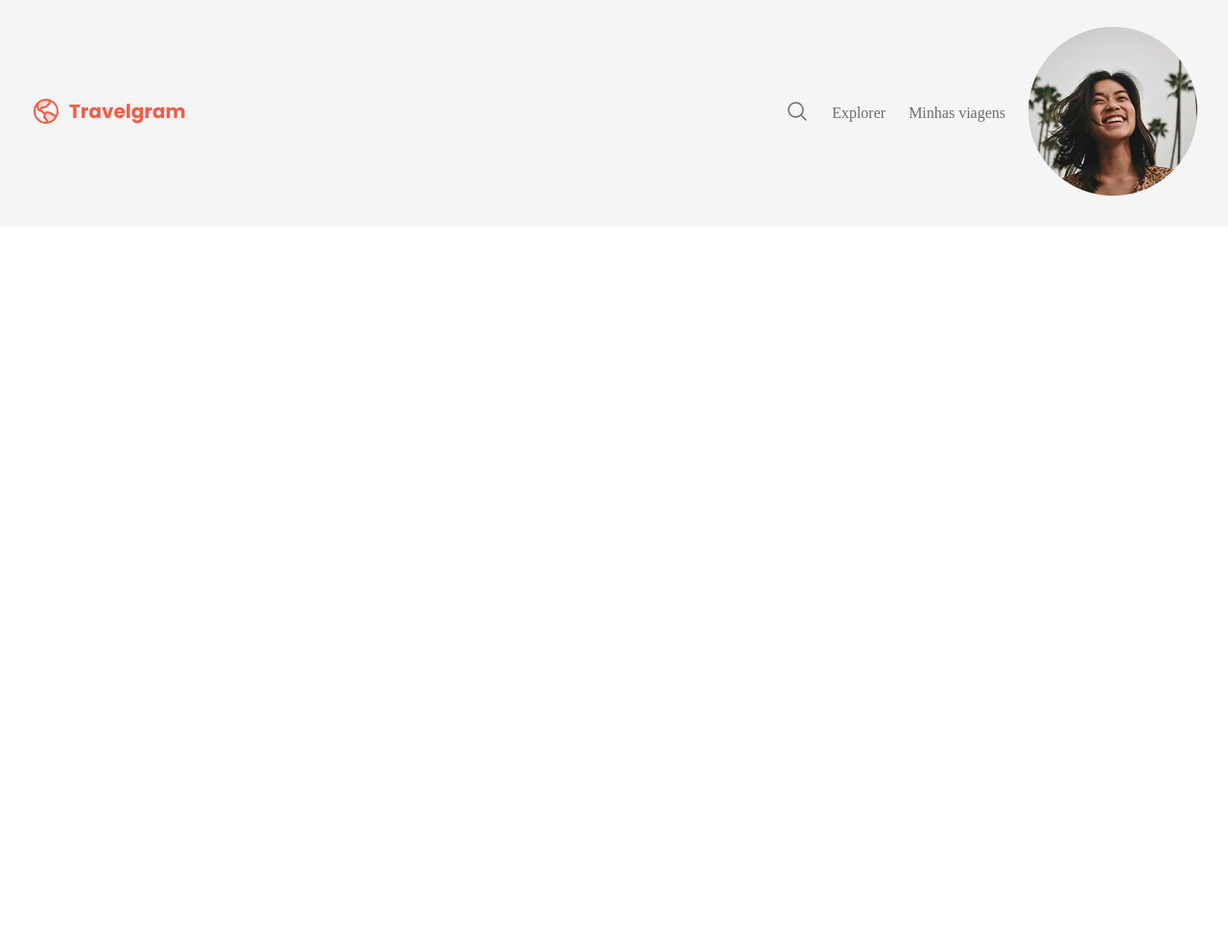
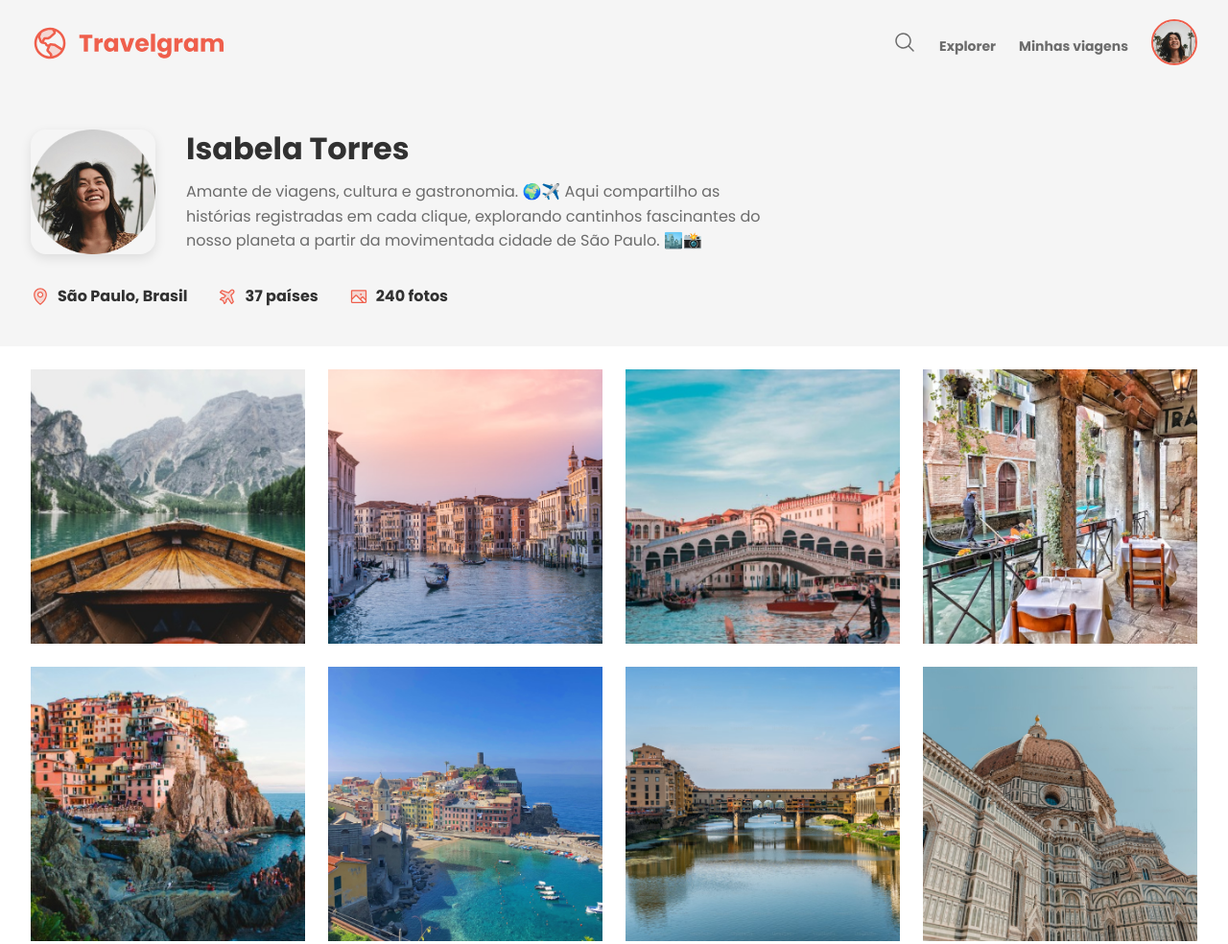
Before and after one commit to psylockeh/travelgram, a plain HTML site: page index.html in a window 1280 px wide. Shown: the top 984 px of the page at 96% size. Before the commit the page ends 800 px from the top, so only its background shows below. Drawn offline with Linux system fonts and the light colour scheme.

Commit message:
feat: implementa e estrutura galeria e header

```diff
--- a/index.html
+++ b/index.html
@@ -29,12 +29,66 @@
           <li><a href="#">Minhas viagens</a></li>
           <li>
             <a href="#"
-              ><img src="assets/Profile.png" alt="Ícone de usuário"
+              ><img
+                id="profile-image"
+                src="assets/Profile.png"
+                alt="Ícone de usuário"
             /></a>
           </li>
         </ul>
       </nav>
+
+      <header>
+        <div class="container">
+          <div id="profile">
+            <img src="assets/Profile.png" alt="Imagem de Isabela Torres" />
+            <div>
+              <h1>Isabela Torres</h1>
+              <p>
+                Amante de viagens, cultura e gastronomia. 🌍✈️ Aqui compartilho
+                as histórias registradas em cada clique, explorando cantinhos
+                fascinantes do nosso planeta a partir da movimentada cidade de
+                São Paulo. 🏙️📸
+              </p>
+            </div>
+          </div>
+
+          <ul id="info">
+            <li>
+              <img src="assets/icons/MapPin.svg" alt="Ícone de mapa" />
+              <span>São Paulo, Brasil</span>
+            </li>
+            <li>
+              <img src="assets/icons/AirplaneTilt.svg" alt="Ícone de avião" />
+              <span>37 países</span>
+            </li>
+            <li>
+              <img src="assets/icons/Image.svg" alt="Ícone de imagem" />
+              <span>240 fotos</span>
+            </li>
+          </ul>
+        </div>
+      </header>
     </div>
-    <header></header>
+
+    <main class="container">
+      <img src="assets/images/Image 01.png" />
+      <img src="assets/images/Image 02.png" />
+      <img src="assets/images/Image 03.png" />
+      <img src="assets/images/Image 04.png" />
+      <img src="assets/images/Image 05.png" />
+      <img src="assets/images/Image 06.png" />
+      <img src="assets/images/Image 07.png" />
+      <img src="assets/images/Image 08.png" />
+      <img src="assets/images/Image 09.png" />
+      <img src="assets/images/Image 10.png" />
+      <img src="assets/images/Image 11.png" />
+      <img src="assets/images/Image 12.png" />
+    </main>
+    <footer>
+      <span> Travelgram © 2024 </span>
+      <span> Termos de Uso</span>
+      <span> Política de Privacidade</span>
+    </footer>
   </body>
 </html>
--- /dev/null
+++ b/styles/footer.css
@@ -0,0 +1,9 @@
+footer {
+  display: flex;
+  gap: 24px;
+  padding-block: 24px;
+}
+
+footer span:nth-child(1) {
+  margin-right: auto;
+}
--- a/styles/global.css
+++ b/styles/global.css
@@ -1,9 +1,11 @@
+/* Reset */
 * {
   margin: 0;
   padding: 0;
   box-sizing: border-box;
 }
 
+/* Variáveis */
 :root {
   --brand-color: #ef5f4c;
   --shape-transparency: rgba(255, 255, 255, 0.5);
@@ -23,6 +25,7 @@
 body {
   color: var(--text-color-secondary);
   background-color: var(--background-color);
+  font: var(--text);
 }
 
 a {
--- a/styles/index.css
+++ b/styles/index.css
@@ -1,2 +1,81 @@
 @import url(global.css);
 @import url(nav.css);
+@import url(main.css);
+@import url(footer.css);
+
+/* Header geral */
+header {
+  padding-block: 40px;
+}
+
+/* Perfil */
+#profile {
+  display: flex;
+  align-items: flex-start;
+  gap: 32px;
+}
+
+#profile img {
+  width: 130px;
+  height: 130px;
+  border-radius: 16px;
+  object-fit: cover;
+  box-shadow: 0 4px 12px rgba(0, 0, 0, 0.1);
+}
+
+#profile h1 {
+  font: var(--text-lg);
+  color: var(--tex-color-primary);
+  margin-bottom: 12px;
+}
+
+#profile p {
+  max-width: 600px;
+  color: var(--text-color-secondary);
+  font: var(--text);
+  line-height: 1.6;
+}
+
+/* Infos */
+#info {
+  display: flex;
+  gap: 32px;
+  margin-top: 32px;
+  list-style: none;
+}
+
+#info li {
+  display: flex;
+  align-items: center;
+  gap: 8px;
+}
+
+#info img {
+  width: 20px;
+}
+
+#info span {
+  font-weight: 600;
+  color: var(--tex-color-primary);
+}
+
+/* Responsivo */
+@media (max-width: 768px) {
+  #profile {
+    flex-direction: column;
+    text-align: center;
+  }
+
+  #profile img {
+    width: 130px;
+    height: 130px;
+    border-radius: 50%;
+    object-fit: cover;
+    box-shadow: 0 4px 12px rgba(0, 0, 0, 0.1);
+  }
+
+  #info {
+    justify-content: center;
+    flex-wrap: wrap;
+  }
+}
--- /dev/null
+++ b/styles/main.css
@@ -0,0 +1,12 @@
+main {
+  display: flex;
+  flex-wrap: wrap;
+  gap: 24px;
+  padding-block: 24px;
+}
+
+main img {
+  width: 286px;
+  height: 286px;
+  object-fit: cover;
+}
--- a/styles/nav.css
+++ b/styles/nav.css
@@ -2,22 +2,59 @@ nav {
   display: flex;
   justify-content: space-between;
   align-items: center;
-  list-style: 0;
   padding-block: 20px;
   background-color: var(--surface-color);
+  position: sticky;
+  top: 0;
+  z-index: 10;
 }
 
+/* Logo */
+#logo img {
+  height: 40px;
+}
+
+/* Menu */
 nav ul {
   list-style: none;
   display: flex;
   align-items: center;
-  padding-block: 8px;
   gap: 24px;
 }
 
-nav ul li:las-child img {
-  width: 40px;
-  height: 40px;
+/* Ícones do menu */
+nav ul li img {
+  width: 24px;
+  transition: 0.2s;
+}
+
+nav ul li img:hover {
+  filter: brightness(0.6);
+}
+
+/* Último item: imagem de perfil */
+
+nav ul li:last-child img,
+#profile-image {
+  width: 48px;
+  height: 48px;
+  border-radius: 50%;
   object-fit: cover;
-  border-radius: 50%;
+  border: 2px solid var(--brand-color);
 }
+
+nav ul li:last-child img:hover {
+  border-color: #ff8c7e;
+  transform: scale(1.05);
+}
+
+/* Links */
+nav a {
+  font-weight: 600;
+  font-size: 14px;
+}
+
+nav a:hover {
+  color: var(--brand-color);
+  text-decoration: none;
+}
```
